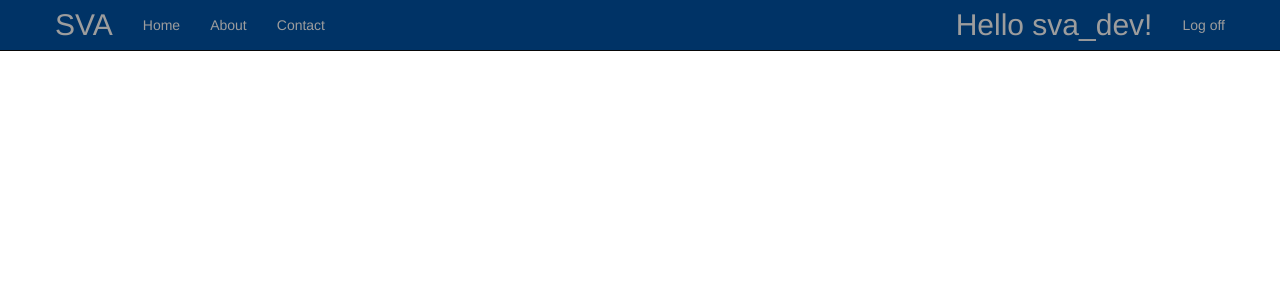
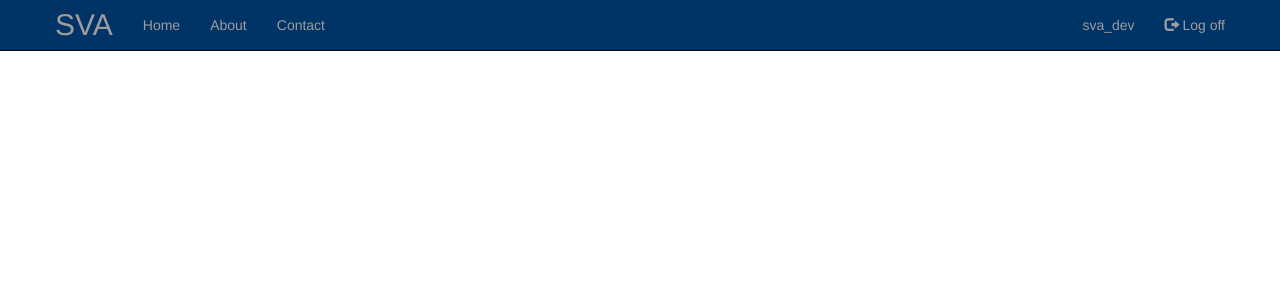
Before and after one commit to gustavohsborba/SVA, a Django app: page /layout in a window 1280 px wide. Shown: the top 300 px of the page. Run offline with Django 3.2, Linux system fonts and the light colour scheme; a user stored in the database is signed in; some libraries are stand-ins or nearby versions.

Commit message:
Fix layout

```diff
--- a/sva/templates/sva/loginparcial.html
+++ b/sva/templates/sva/loginparcial.html
@@ -2,8 +2,8 @@
 <form id="logoutForm" action="/logout" method="post" class="navbar-right">
     {% csrf_token %}
     <ul class="nav navbar-nav navbar-right">
-        <li><span class="navbar-brand">Hello {{ user.username }}!</span></li>
-        <li><a href="javascript:document.getElementById('logoutForm').submit()" class="a-navbar-color">Log off</a></li>
+        <li><span class="navbar-text">{{ user.username }}</span></li>
+        <li><a href="javascript:document.getElementById('logoutForm').submit()" class="a-navbar-color"><span class="glyphicon glyphicon-log-out"></span>  Log off</a></li>
     </ul>
 
 </form>
```
